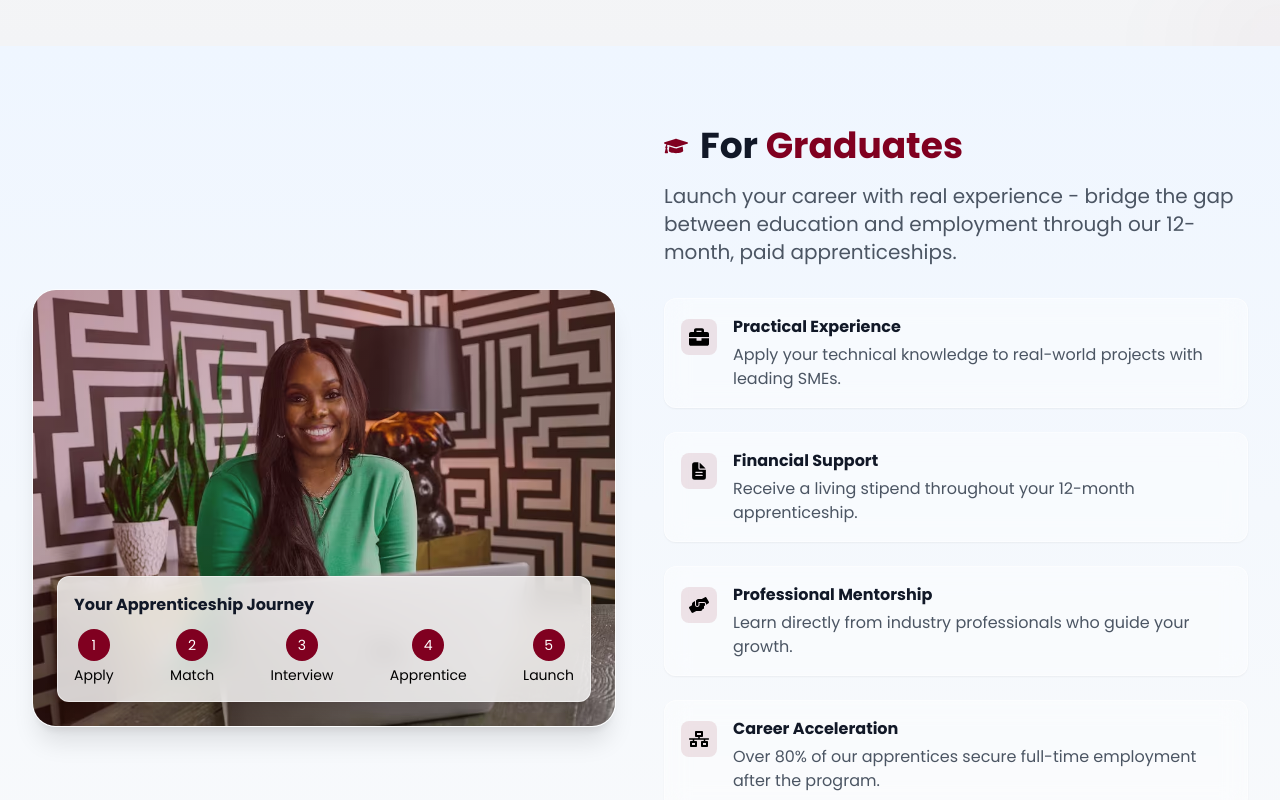
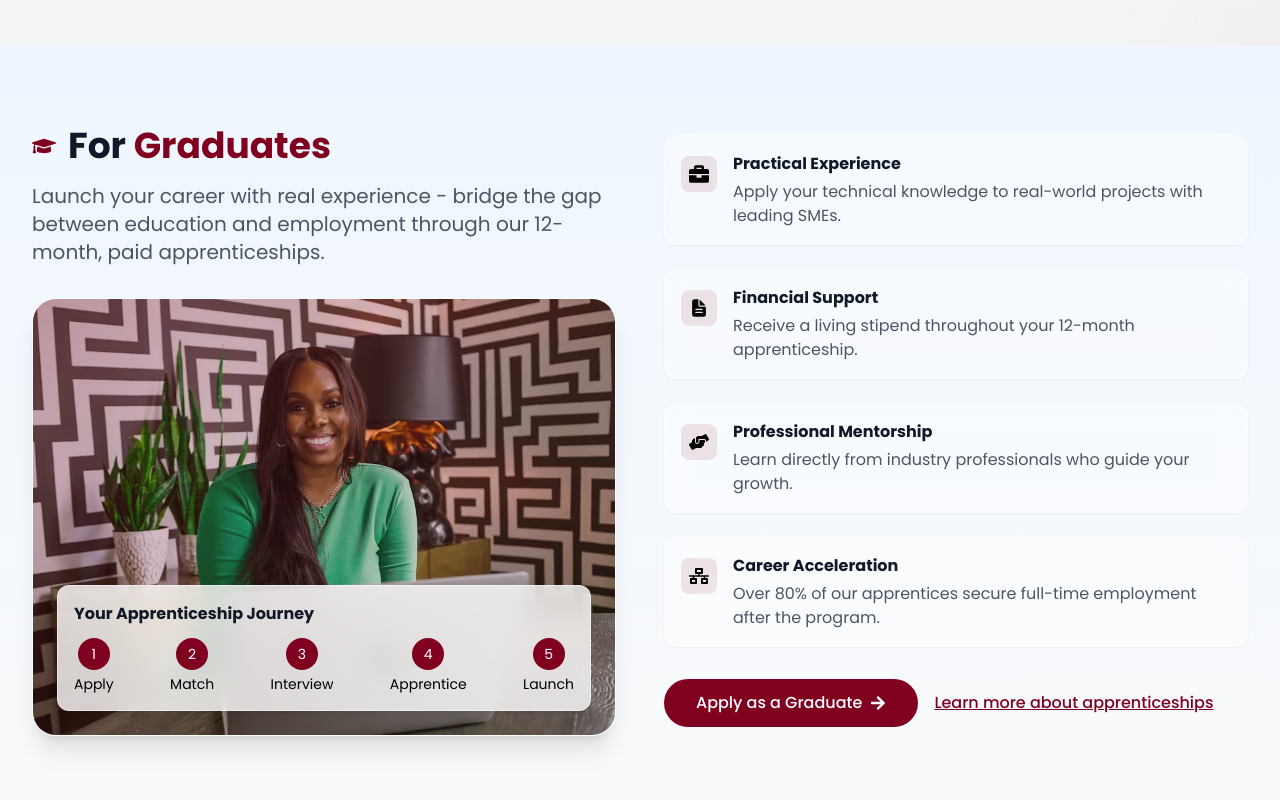
Before and after one commit to gorillagh/atan, a React (Vite) app: page / in a window 1280 px wide. Shown: the part 2740-3540 px from the top of the page. Built offline with nearby package versions, Linux system fonts and the light colour scheme.

Commit message:
UI update

```diff
--- a/src/pages/home/index.jsx
+++ b/src/pages/home/index.jsx
@@ -16,7 +16,7 @@ const Home = () => {
       <Employers />
       <Apprentices />
       <Universities />
-      <Testimonials />
+      {/* <Testimonials /> */}
       <CTA />
       <Tools />
       <Contact />
--- a/src/pages/home/sections/Apprentices.jsx
+++ b/src/pages/home/sections/Apprentices.jsx
@@ -56,6 +56,19 @@ const Apprentices = () => {
       id={apprenticesContent.id}
       className={`py-20 ${apprenticesContent.bgColor}`}
     >
+      <div className="flex flex-col md:hidden">
+        <div className="flex items-center gap-3 mb-4">
+          <apprenticesContent.icon className="text-burgundy text-2xl" />
+          <h2 className="text-3xl md:text-4xl font-bold text-gray-900">
+            For{" "}
+            <span className="text-burgundy">{apprenticesContent.title}</span>
+          </h2>
+        </div>
+
+        <p className="text-xl text-gray-600 mb-8">
+          {apprenticesContent.description}
+        </p>
+      </div>
       <div className="max-w-7xl mx-auto px-4 sm:px-6 lg:px-8">
         <div className="flex flex-col lg:flex-row-reverse items-center gap-12">
           <motion.div
@@ -65,20 +78,6 @@ const Apprentices = () => {
             transition={{ duration: 0.6 }}
             className="lg:w-1/2"
           >
-            <div className="flex items-center gap-3 mb-4">
-              <apprenticesContent.icon className="text-burgundy text-2xl" />
-              <h2 className="text-3xl md:text-4xl font-bold text-gray-900">
-                For{" "}
-                <span className="text-burgundy">
-                  {apprenticesContent.title}
-                </span>
-              </h2>
-            </div>
-
-            <p className="text-xl text-gray-600 mb-8">
-              {apprenticesContent.description}
-            </p>
-
             <div className="space-y-6 mb-8">
               {apprenticesContent.features.map((feature, index) => (
                 <motion.div
@@ -125,6 +124,21 @@ const Apprentices = () => {
             transition={{ duration: 0.6, delay: 0.2 }}
             className="lg:w-1/2"
           >
+            <div className="hidden md:flex flex-col">
+              <div className="flex items-center gap-3 mb-4">
+                <apprenticesContent.icon className="text-burgundy text-2xl" />
+                <h2 className="text-3xl md:text-4xl font-bold text-gray-900">
+                  For{" "}
+                  <span className="text-burgundy">
+                    {apprenticesContent.title}
+                  </span>
+                </h2>
+              </div>
+
+              <p className="text-xl text-gray-600 mb-8">
+                {apprenticesContent.description}
+              </p>
+            </div>
             <div className="relative rounded-3xl overflow-hidden bg-white/30 backdrop-blur-md shadow-xl border border-white/50 aspect-[4/3]">
               <div className="absolute inset-0 bg-[url(/apprentices.avif)] bg-cover bg-center"></div>
               <div className="absolute inset-0 bg-gradient-to-tl from-transparent to-burgundy/30"></div>
```
